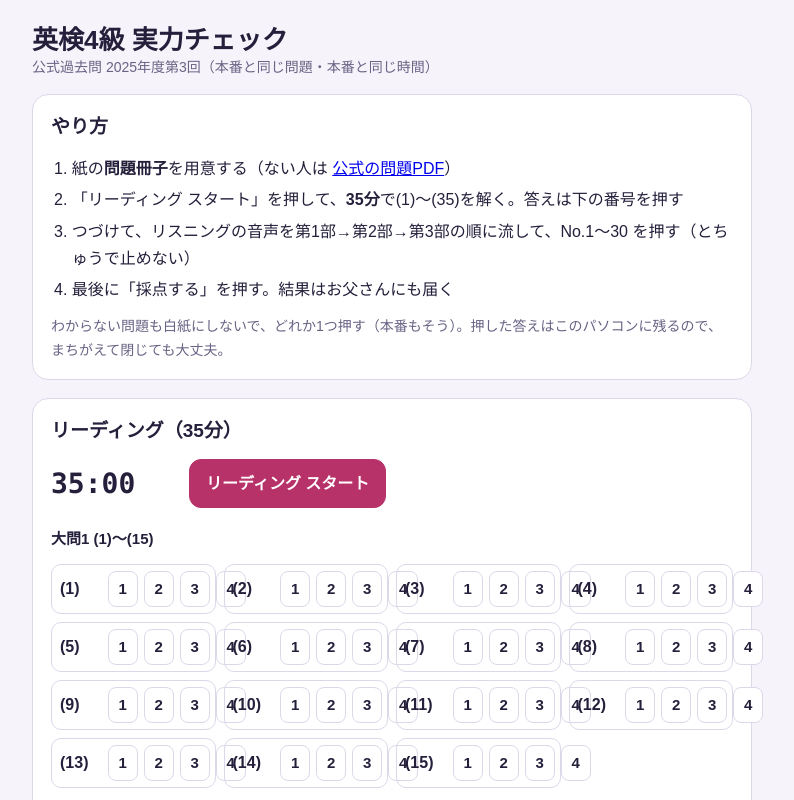
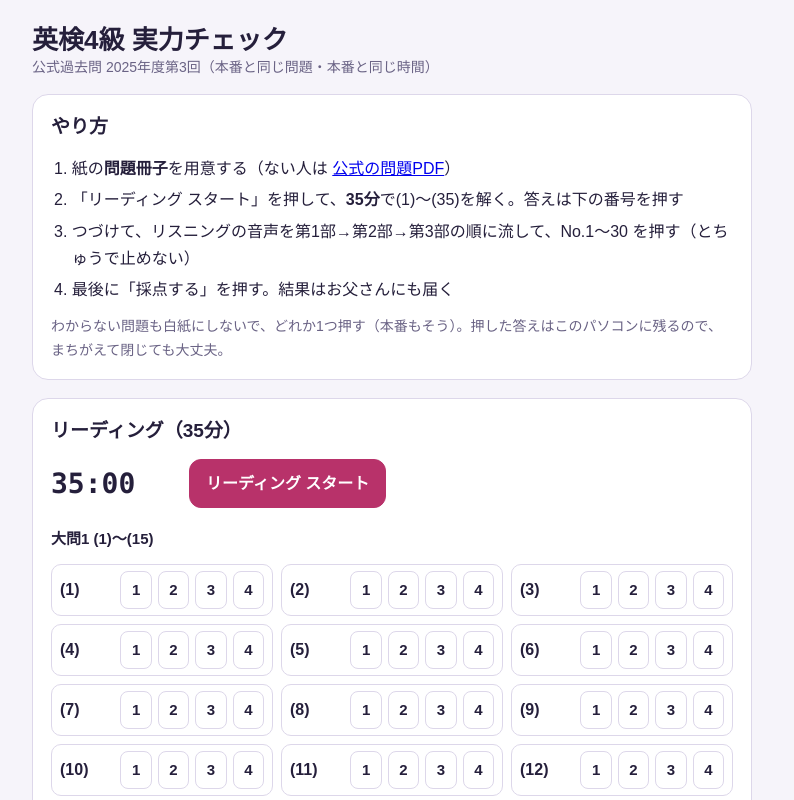
Before and after one commit to harruMeku/kids-quiz, a plain HTML site: page fc-13f8806d75/kanako-kakomon/index.html in a window 1280 px wide. Shown: the top 800 px of the page, without its empty margins (248-1042 px from the left). Drawn offline with Linux system fonts and the light colour scheme; no server answers.

Commit message:
フラッシュカード更新

```diff
--- a/fc-13f8806d75/kanako-kakomon/index.html
+++ b/fc-13f8806d75/kanako-kakomon/index.html
@@ -42,10 +42,10 @@ button.primary{background:var(--acc);border-color:var(--acc);color:#fff}
 .timer{display:flex;align-items:center;gap:12px;flex-wrap:wrap}
 .clock{font:700 28px/1 ui-monospace,Menlo,Consolas,monospace;font-variant-numeric:tabular-nums;min-width:4.5em}
 .clock.over{color:var(--ng)}
-.grid{display:grid;grid-template-columns:repeat(auto-fill,minmax(150px,1fr));gap:8px}
-.q{display:flex;align-items:center;gap:6px;border:1px solid var(--line);border-radius:10px;padding:6px 8px}
-.q b{min-width:2.6em;font-variant-numeric:tabular-nums}
-.q button{padding:4px 0;min-height:36px;min-width:30px;border-radius:8px;font-size:15px}
+.grid{display:grid;grid-template-columns:repeat(auto-fill,minmax(210px,1fr));gap:8px}
+.q{display:flex;align-items:center;gap:6px;border:1px solid var(--line);border-radius:10px;padding:6px 8px;min-width:0}
+.q b{flex:0 0 auto;min-width:3.4em;font-variant-numeric:tabular-nums;white-space:nowrap}
+.q button{flex:1 1 0;padding:4px 0;min-height:38px;min-width:0;border-radius:8px;font-size:15px}
 .q button[aria-pressed="true"]{background:var(--acc);border-color:var(--acc);color:#fff}
 .q.ok{background:var(--ok-soft);border-color:var(--ok)} .q.ng{background:var(--ng-soft);border-color:var(--ng)}
 .sub{font-weight:700;font-size:15px;margin:6px 0 0}
```
